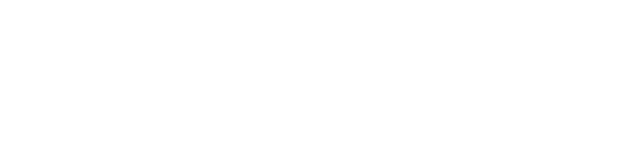
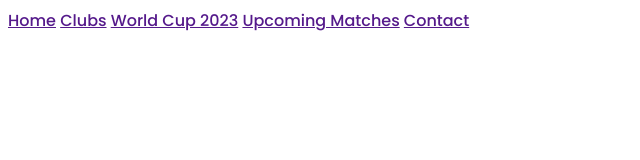
Before and after one commit to ekholil/responsive-football, a plain HTML site: page index.html in a window 1280 px wide. Shown: the whole page, without its empty margins (0-640 px from the left). Drawn offline with Linux system fonts and the light colour scheme.

Commit message:
navbar added

```diff
--- a/index.html
+++ b/index.html
@@ -11,6 +11,21 @@
     <script src="https://kit.fontawesome.com/7de5845dbf.js" crossorigin="anonymous"></script>
 </head>
 <body>
+    <!-- header section  -->
+    <header class="header">
+        <nav class="navbar">
+            <div class="nav-links">
+                <a href="">Home</a>
+                <a href="">Clubs</a>
+                <a href="">World Cup 2023</a>
+                <a href="">Upcoming Matches</a>
+                <a href="">Contact</a>
+            </div>
+            <div class="login-btn btn">
+
+            </div>
+        </nav>
+    </header>
 
 </body>
 </html>
--- a/style.css
+++ b/style.css
@@ -0,0 +1,5 @@
+/* ------------------ Google fonts ---------------- */
+@import url('https://fonts.googleapis.com/css2?family=Poppins:wght@500;600;700&display=swap');
+body{
+    font-family: 'Poppins', sans-serif;
+}
```
